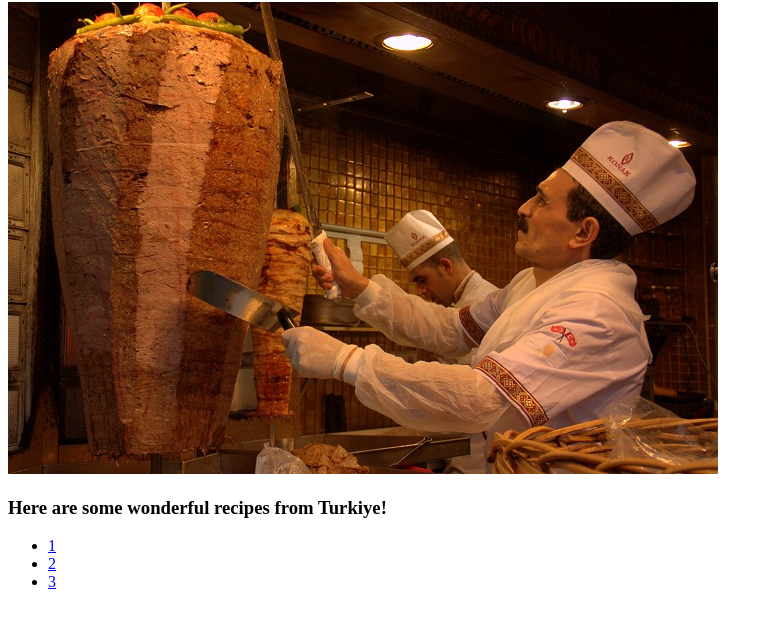
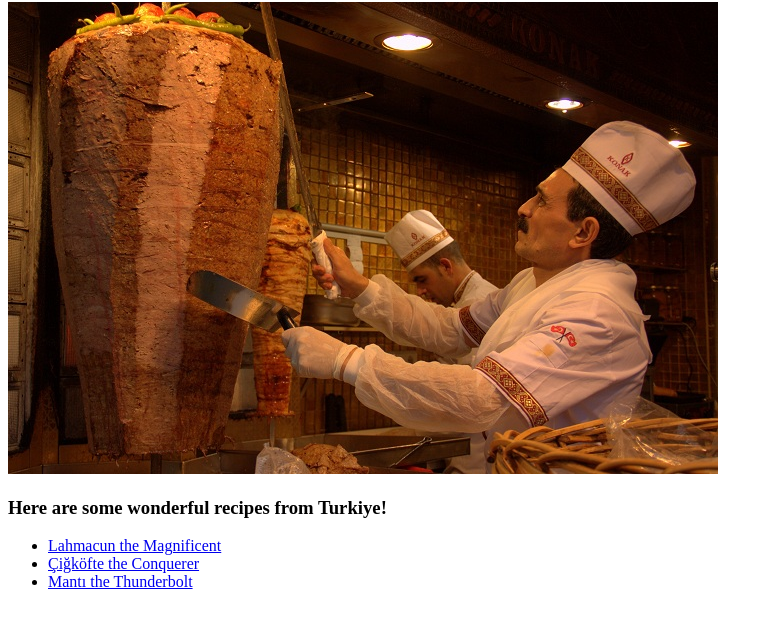
Before and after one commit to achuistaken/recipes, a plain HTML site: page index.html in a window 1280 px wide. Shown: the part 78-706 px from the top of the page, without its empty margins (0-773 px from the left). Drawn offline with Linux system fonts and the light colour scheme.

Commit message:
cigkofte-done

```diff
--- a/index.html
+++ b/index.html
@@ -11,8 +11,8 @@
     <img src="/images/food-in-turkey-1.jpg" alt="turkish-doner-food" />
     <h3>Here are some wonderful recipes from Turkiye!</h3>
     <ul>
-    <li><a href="recipes/lahmacun.html">1</a></li>
-    <li><a href="recipes/manti.html">2</a></li>
-    <li><a href="recipes/cig-kofte.html">3</a></li>
+    <li><a href="recipes/lahmacun.html">Lahmacun the Magnificent</a></li>
+    <li><a href="recipes/cig-kofte.html">Çiğköfte the Conquerer</a></li>
+    <li><a href="recipes/manti.html">Mantı the Thunderbolt</a></li>
   </body>
 </html>
```
Also changed, not shown: recipes/manti.html (+1 -1 lines).
